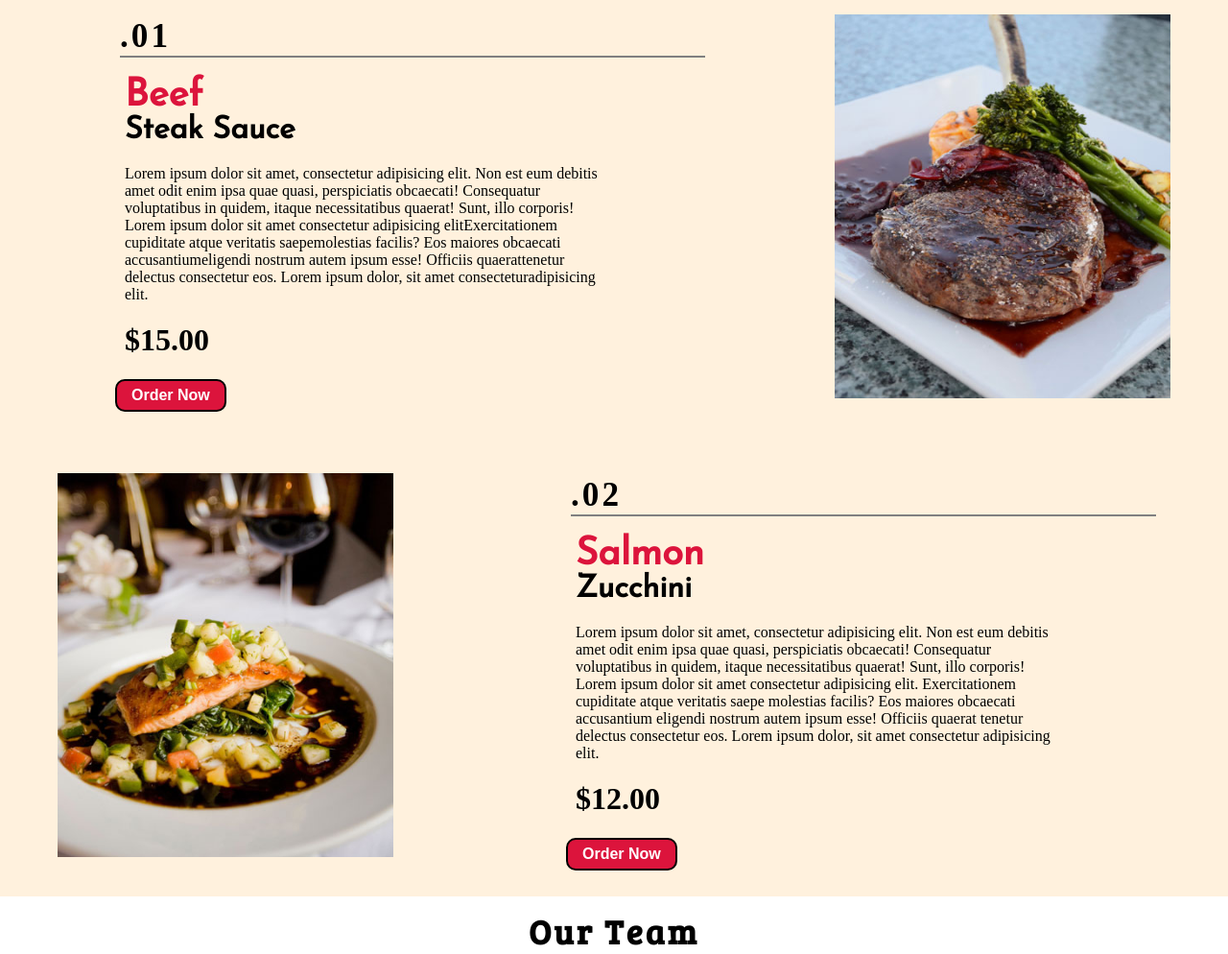
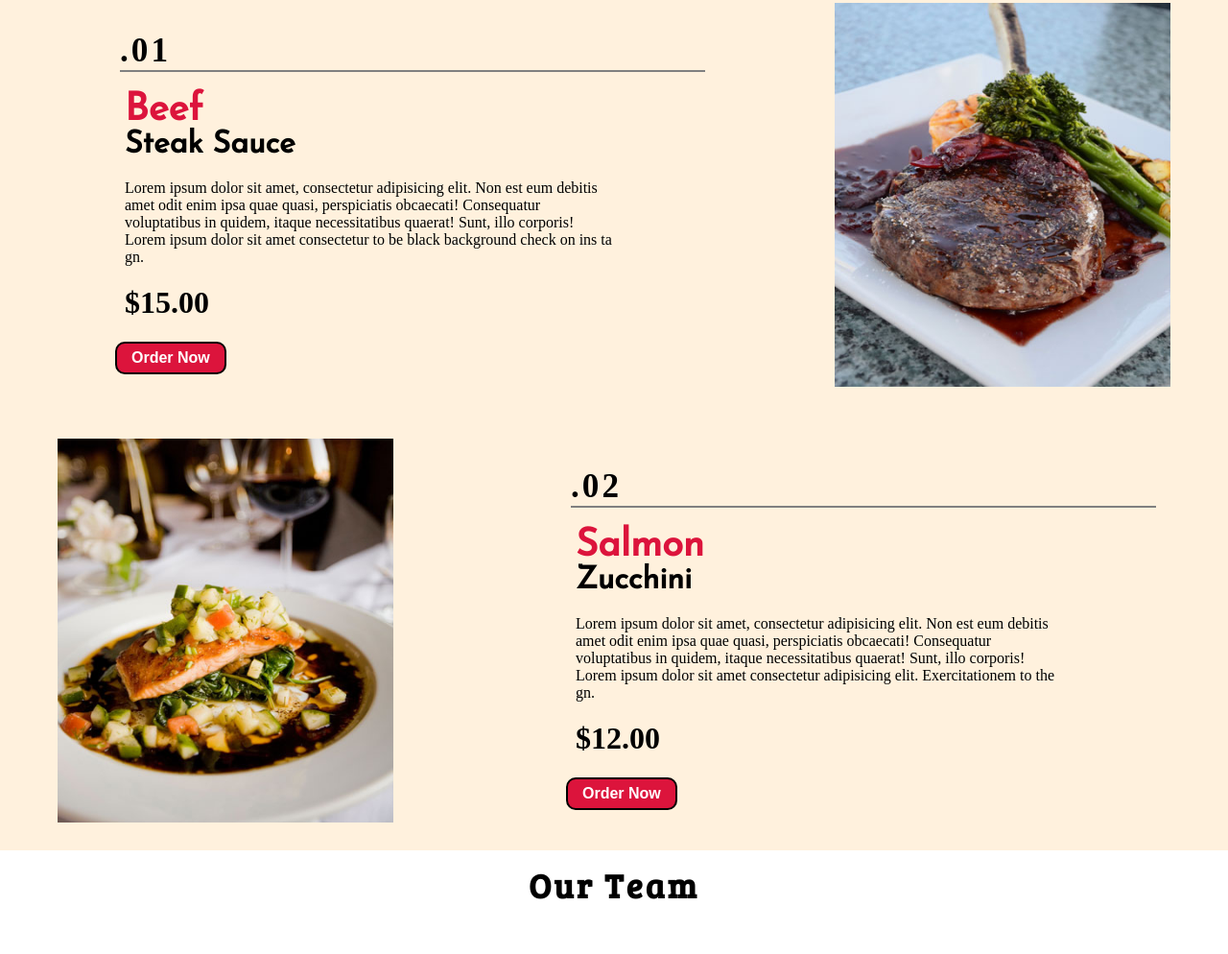
Before and after one commit to Coder-Is-Addicted/Resto_AmazingFoodRestaurant, a plain HTML site: page index.html in a window 1280 px wide. Shown: the part 947-1941 px from the top of the page at 96% size. Drawn offline with Linux system fonts and the light colour scheme.

Commit message:
Update index.html

```diff
--- a/index.html
+++ b/index.html
@@ -68,8 +68,7 @@
                     <h1>.01</h1>
                     <h2 class="secondary-h"><span>Beef</span><br>Steak Sauce</h2>
                     <p>Lorem ipsum dolor sit amet, consectetur adipisicing elit. Non est eum debitis amet odit enim ipsa quae quasi, perspiciatis obcaecati! Consequatur voluptatibus in quidem, itaque necessitatibus quaerat! Sunt, illo corporis! Lorem ipsum
-                        dolor sit amet consectetur adipisicing elitExercitationem cupiditate atque veritatis saepemolestias facilis? Eos maiores obcaecati accusantiumeligendi nostrum autem ipsum esse! Officiis quaerattenetur delectus consectetur eos.
-                        Lorem ipsum dolor, sit amet consecteturadipisicing elit.
+                        dolor sit amet consectetur to be black background check on ins ta gn.
                     </p>
                     <h2>$15.00</h2>
                     <button class="btn-2">Order Now</button>
@@ -83,8 +82,7 @@
                     <h1>.02</h1>
                     <h2 class="secondary-h"><span>Salmon</span><br>Zucchini</h2>
                     <p>Lorem ipsum dolor sit amet, consectetur adipisicing elit. Non est eum debitis amet odit enim ipsa quae quasi, perspiciatis obcaecati! Consequatur voluptatibus in quidem, itaque necessitatibus quaerat! Sunt, illo corporis! Lorem ipsum
-                        dolor sit amet consectetur adipisicing elit. Exercitationem cupiditate atque veritatis saepe molestias facilis? Eos maiores obcaecati accusantium eligendi nostrum autem ipsum esse! Officiis quaerat tenetur delectus consectetur
-                        eos. Lorem ipsum dolor, sit amet consectetur adipisicing elit.
+                        dolor sit amet consectetur adipisicing elit. Exercitationem to the gn.
                     </p>
                     <h2>$12.00</h2>
                     <button class="btn-2">Order Now</button>
```
